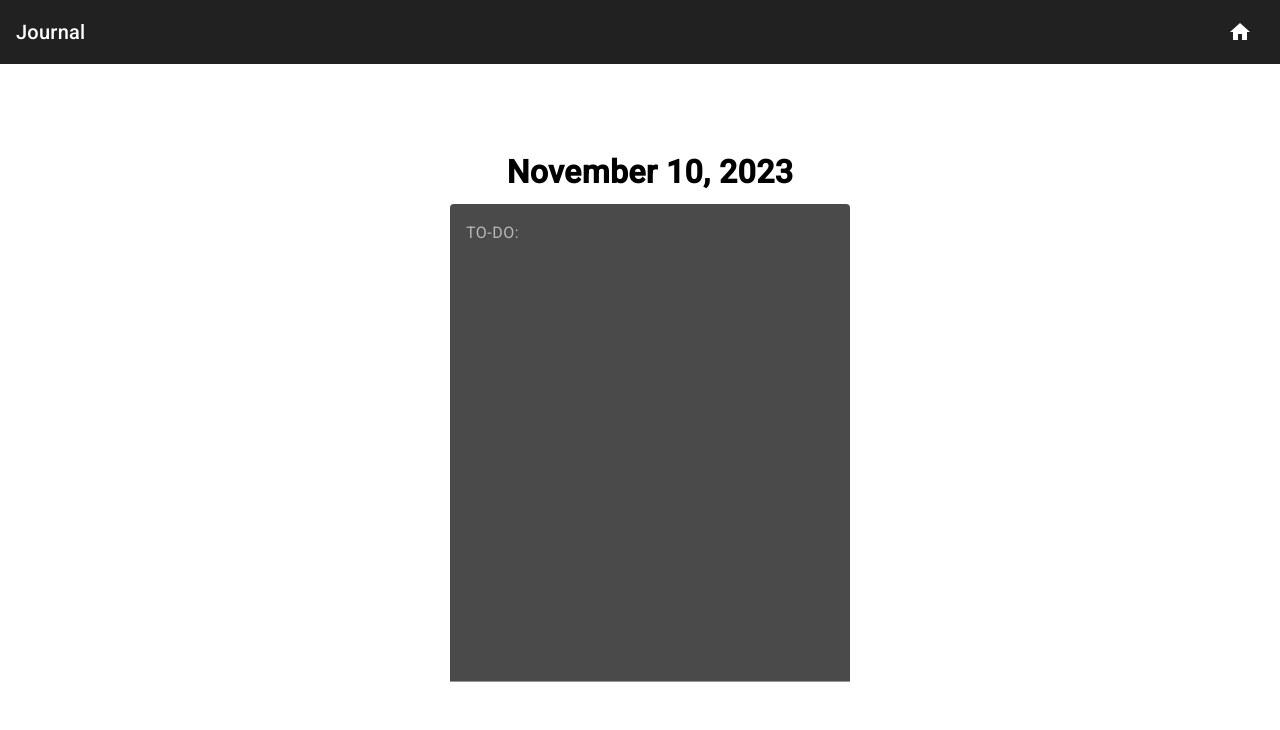
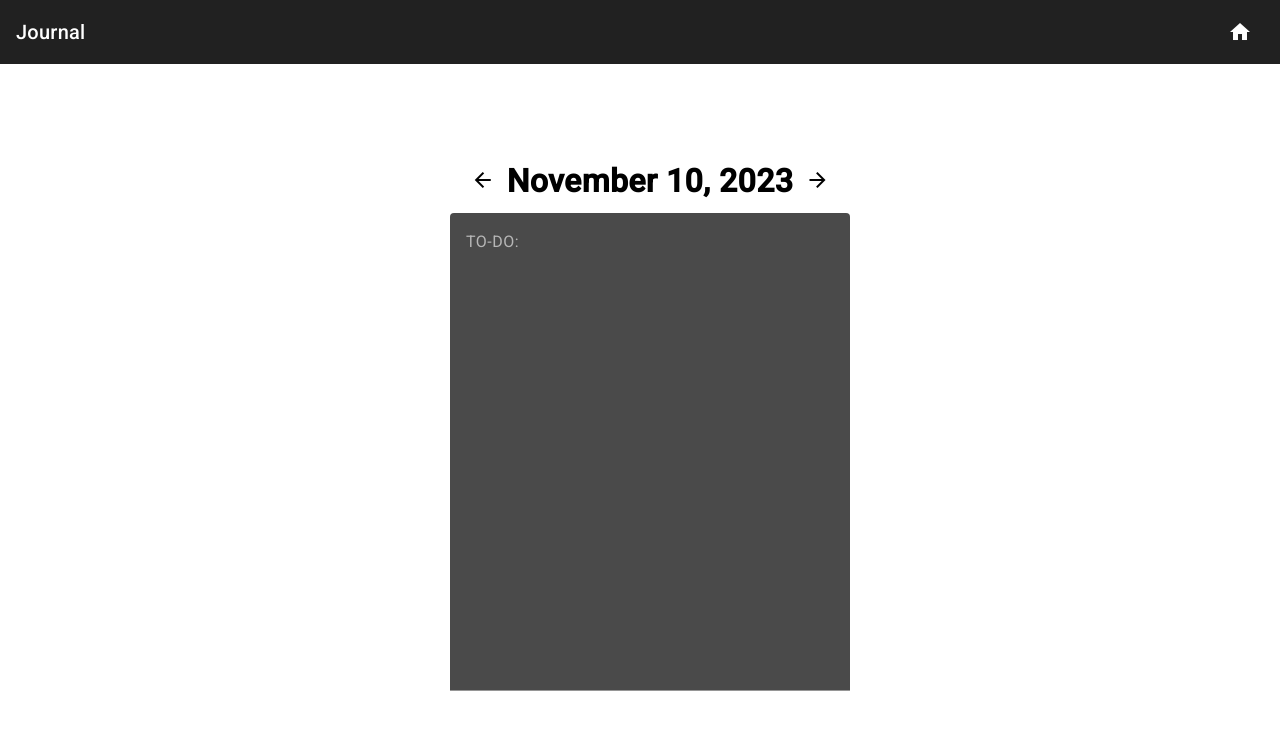
Before and after one commit to tephron4/Journal, an Angular app in the folder journal/: page / in a window 1280 px wide. Both pictures are taken after a click on the button "10". Shown: the top 730 px of the page. Built offline with nearby package versions, Linux system fonts and the light colour scheme.

Commit message:
Add navigation to previous or next day.
Implement buttons with arrow icons for navigating to the previous or next day within the day view.

```diff
--- a/journal/src/app/app.component.html
+++ b/journal/src/app/app.component.html
@@ -11,7 +11,8 @@
 
         <app-day
             *ngIf="this.showDay"
-            [date]="this.date">
+            [date]="this.date"
+            (changeDay)="changeDay($event)">
         </app-day>
     </div>
 </div>
--- a/journal/src/app/app.component.ts
+++ b/journal/src/app/app.component.ts
@@ -1,4 +1,4 @@
-import { Component } from '@angular/core';
+import { ChangeDetectorRef, Component } from '@angular/core';
 import { CommonModule } from '@angular/common';
 import { RouterOutlet } from '@angular/router';
 import { CalendarComponent } from './calendar/calendar.component';
@@ -29,9 +29,14 @@ export class AppComponent {
   showDay = false;
   date?: DateType;
 
+  constructor(private ref: ChangeDetectorRef) {}
+
   changeDay(newDate: DateType) {
+    this.toggleDayView(false);
+    this.ref.detectChanges();
     this.date = newDate;
     this.toggleDayView(true);
+    console.log('Changed the date to: ', newDate);
   }
 
   toggleDayView(show: boolean) {
--- a/journal/src/app/day/day.component.css
+++ b/journal/src/app/day/day.component.css
@@ -3,7 +3,21 @@
     text-align: center;
 }
 
+.day-header {
+    width: 100%;
+    text-align: center;
+}
+
+.previous-day {
+    display: inline-block;
+}
+
+.next-day {
+    display: inline-block;
+}
+
 .date-title {
+    display: inline-block;
     font-weight: 1000;
     font-size: xx-large;
 }
--- a/journal/src/app/day/day.component.html
+++ b/journal/src/app/day/day.component.html
@@ -1,7 +1,23 @@
 <div class="day">
-    <h2 class="date-title">
-        {{ this.displayDate() }}
-    </h2>
+    <div class="day-header">
+        <button
+            mat-icon-button
+            class="previous-day"
+            aria-label=""
+            (click)="previousDay()">
+            <mat-icon>arrow_backward</mat-icon>
+        </button>
+        <h2 class="date-title">
+            {{ this.displayDate() }}
+        </h2>
+        <button
+            mat-icon-button
+            class="next-day"
+            aria-label=""
+            (click)="nextDay()">
+            <mat-icon>arrow_forward</mat-icon>
+        </button>
+    </div>
 
-    <app-todo></app-todo>
+    <app-todo [todoText]="todoText"></app-todo>
 </div>
--- a/journal/src/app/day/day.component.ts
+++ b/journal/src/app/day/day.component.ts
@@ -1,6 +1,8 @@
-import { Component, Input, OnChanges, SimpleChanges } from '@angular/core';
+import { Component, EventEmitter, Input, Output } from '@angular/core';
 import { CommonModule } from '@angular/common';
+import { MatButtonModule } from '@angular/material/button';
 import { MatDatepickerModule } from '@angular/material/datepicker';
+import { MatIconModule } from '@angular/material/icon';
 import { MatNativeDateModule } from '@angular/material/core';
 import { TodoComponent } from '../todo/todo.component';
 
@@ -9,16 +11,15 @@ import { DateType } from '../app.component';
 @Component({
   selector: 'app-day',
   standalone: true,
-  imports: [CommonModule, MatDatepickerModule, MatNativeDateModule, TodoComponent],
+  imports: [CommonModule, MatButtonModule, MatDatepickerModule, MatIconModule, MatNativeDateModule, TodoComponent],
   templateUrl: './day.component.html',
   styleUrl: './day.component.css'
 })
-export class DayComponent implements OnChanges {
+export class DayComponent {
   @Input() date?: DateType;
+  @Output() changeDay = new EventEmitter<DateType>();
 
-  ngOnChanges(changes: SimpleChanges) {
-    this.date = changes['date'].currentValue;
-  }
+  todoText: string = '';
 
   displayDate(): string {
     if (this.date !== undefined) {
@@ -60,4 +61,81 @@ export class DayComponent implements OnChanges {
         return 'Unknown month: ' + m;
     }
   }
+
+  previousDay() {
+    let newDate: DateType;
+    if (this.date !== undefined) {
+      newDate = {
+        month: this.date?.month,
+        day: this.date?.day.valueOf() - 1,
+        year: this.date?.year
+      };
+    } else {
+      return;
+    }
+
+    if (newDate.day === 0) {
+      newDate.month = newDate.month.valueOf() - 1;
+      if (newDate.month === 0) {
+        newDate.month = 12;
+        newDate.year = newDate.year.valueOf() - 1;
+      }
+      newDate.day = this.getLastDay(newDate.month, newDate.year);
+    }
+
+    this.changeDay.emit(newDate);
+  }
+
+  nextDay() {
+    let newDate: DateType;
+    if (this.date !== undefined) {
+      newDate = {
+        month: this.date?.month,
+        day: this.date?.day.valueOf() + 1,
+        year: this.date?.year
+      };
+    } else {
+      return;
+    }
+
+    console.log('newDate: ', newDate);
+    if (newDate.day > this.getLastDay(this.date?.month, this.date?.year)) {
+      newDate.month = newDate.month.valueOf() + 1;
+      if (newDate.month === 13) {
+        newDate.month = 1;
+        newDate.year = newDate.year.valueOf() + 1;
+      }
+      newDate.day = 1;
+    }
+
+    this.changeDay.emit(newDate);
+  }
+
+  getLastDay(m: Number, y: Number): Number {
+    console.log('Checking month: ', m);
+    console.log('Checking year: ', y);
+    switch (m.valueOf()) {
+      case 1:
+      case 3:
+      case 5:
+      case 7:
+      case 8:
+      case 10:
+      case 12:
+        console.log('31');
+        return 31;
+      case 4:
+      case 6:
+      case 9:
+      case 11:
+        console.log('30');
+        return 30;
+      case 2:
+        if (y.valueOf() % 4 !== 0) return 28;
+        return 29;
+      default:
+        console.log('default 31');
+        return 31;
+    }
+  }
 }
--- a/journal/src/app/todo/todo.component.html
+++ b/journal/src/app/todo/todo.component.html
@@ -3,5 +3,6 @@
     <textarea
         class="todo"
         matInput
-        rows="17"></textarea>
+        rows="17"
+        [value]="this.todoText"></textarea>
 </mat-form-field>
--- a/journal/src/app/todo/todo.component.ts
+++ b/journal/src/app/todo/todo.component.ts
@@ -1,4 +1,4 @@
-import { Component } from '@angular/core';
+import { Component, Input } from '@angular/core';
 import { CommonModule } from '@angular/common';
 import { MatInputModule } from '@angular/material/input';
 import { MatFormFieldModule } from '@angular/material/form-field';
@@ -11,5 +11,5 @@ import { MatFormFieldModule } from '@angular/material/form-field';
   styleUrl: './todo.component.css'
 })
 export class TodoComponent {
-
+  @Input() todoText: string = 'test';
 }
```
Also changed, not shown: journal/src/app/header/header.component.html (+0 -8 lines).
